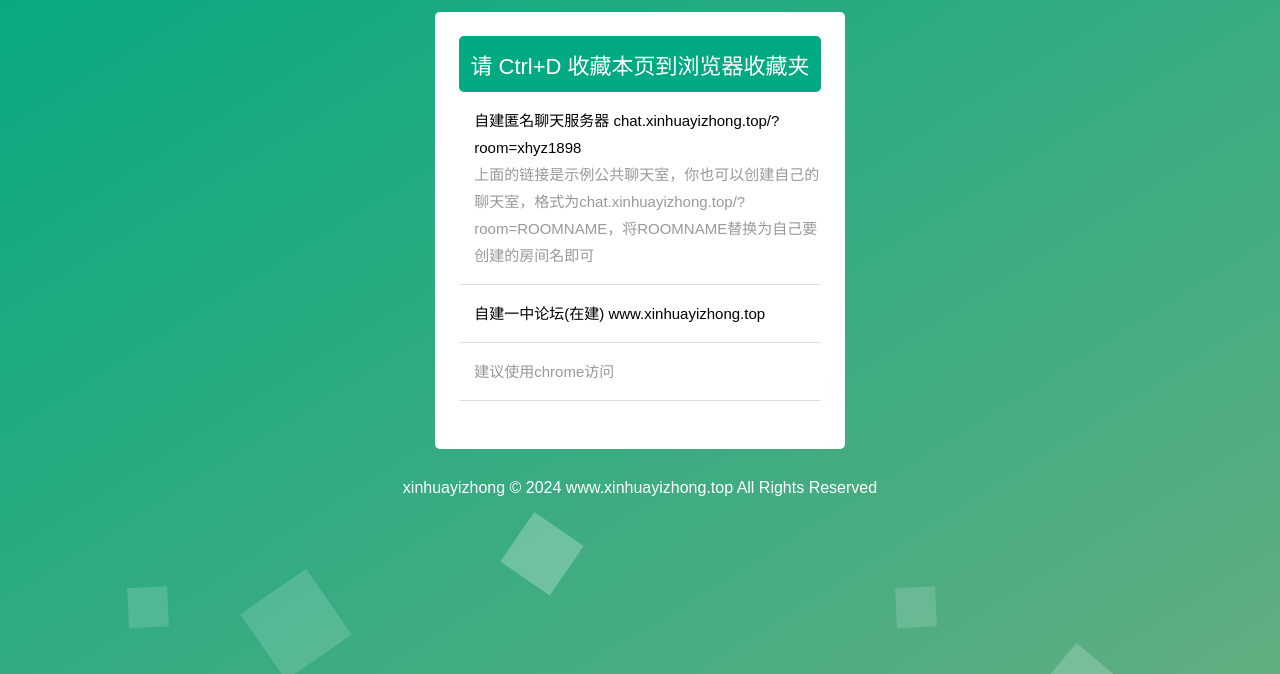
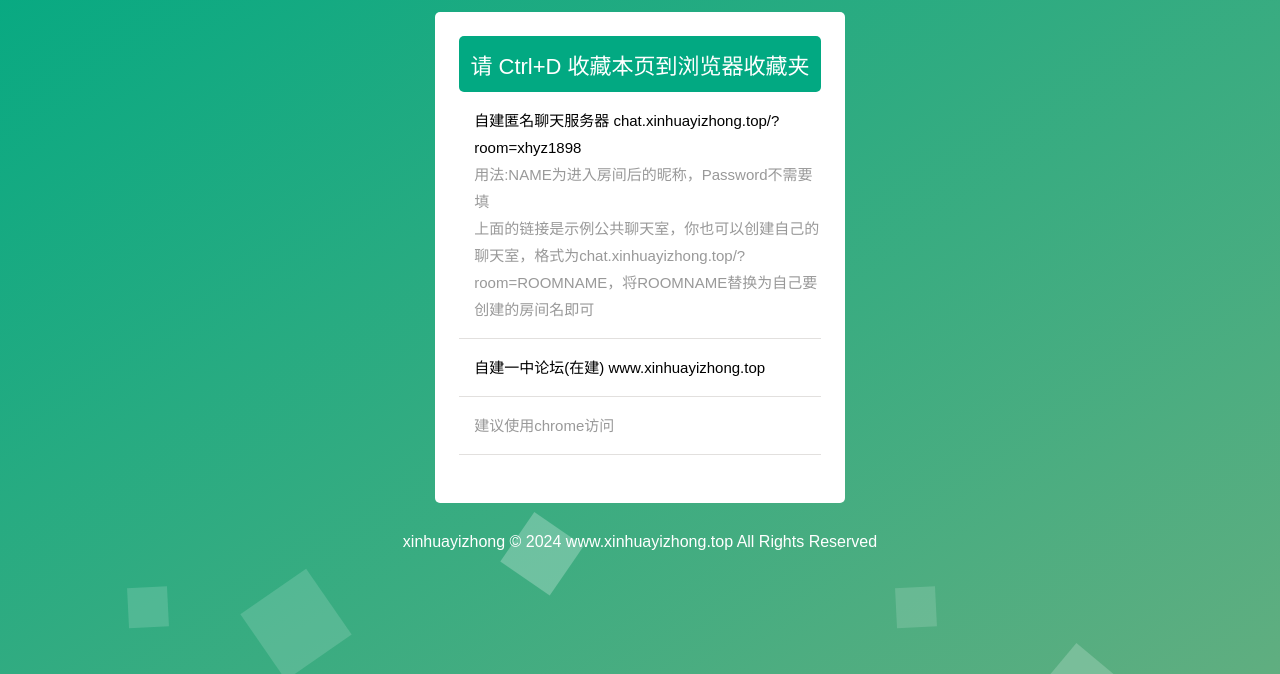
Before and after one commit to Variable-wwb/Variable-wwb.github.io, a plain HTML site: page index.html in a window 1280 px wide. Shown: the part 126-800 px from the top of the page. Drawn offline with Linux system fonts and the light colour scheme.

Commit message:
更新 index.html

```diff
--- a/index.html
+++ b/index.html
@@ -520,7 +520,9 @@
 								自建匿名聊天服务器
 								<a href="http://chat.xinhuayizhong.top/?room=xhyz1898"
 							>chat.xinhuayizhong.top/?room=xhyz1898</a>
-                                                      <span>上面的链接是示例公共聊天室，你也可以创建自己的聊天室，格式为chat.xinhuayizhong.top/?room=ROOMNAME，将ROOMNAME替换为自己要创建的房间名即可<span>
+
+<span>用法:NAME为进入房间后的昵称，Password不需要填<span>
+<span>上面的链接是示例公共聊天室，你也可以创建自己的聊天室，格式为chat.xinhuayizhong.top/?room=ROOMNAME，将ROOMNAME替换为自己要创建的房间名即可<span>
 								</span></span>
 							</li>
 							<li>
```
